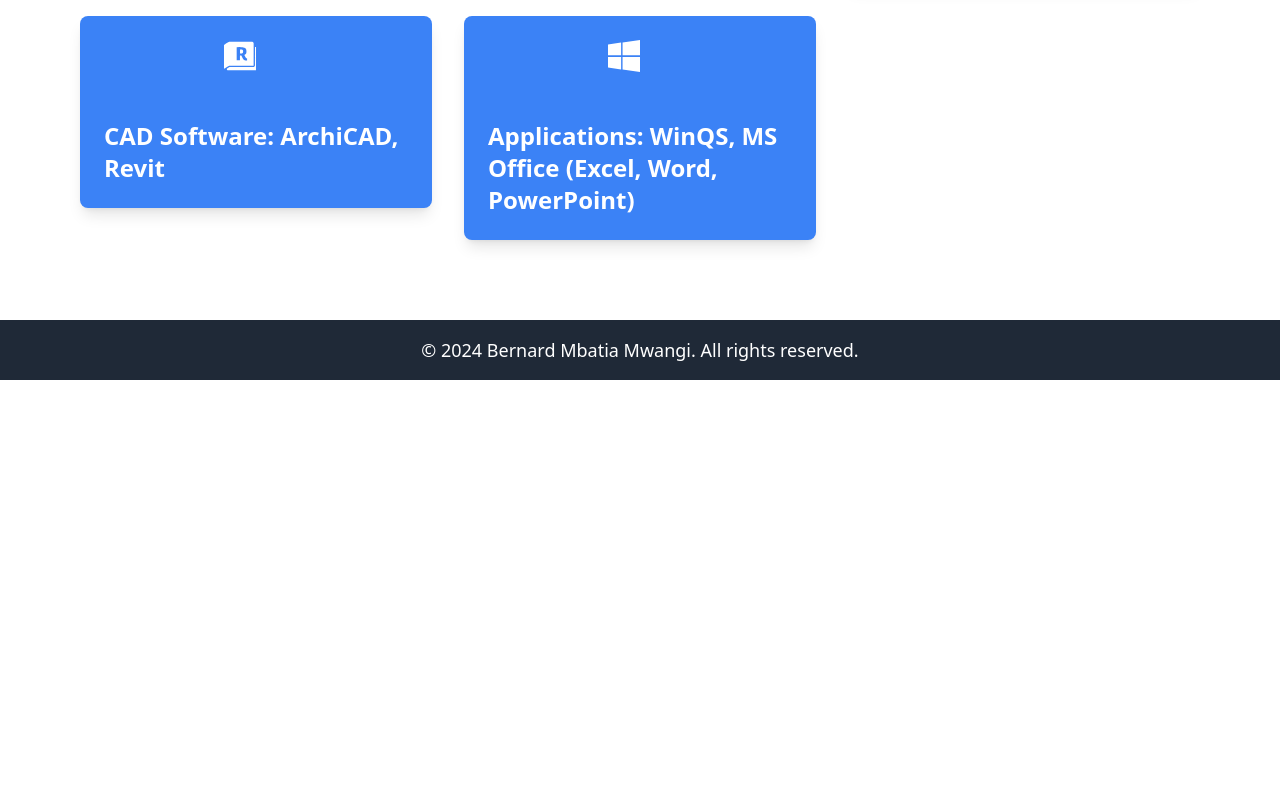
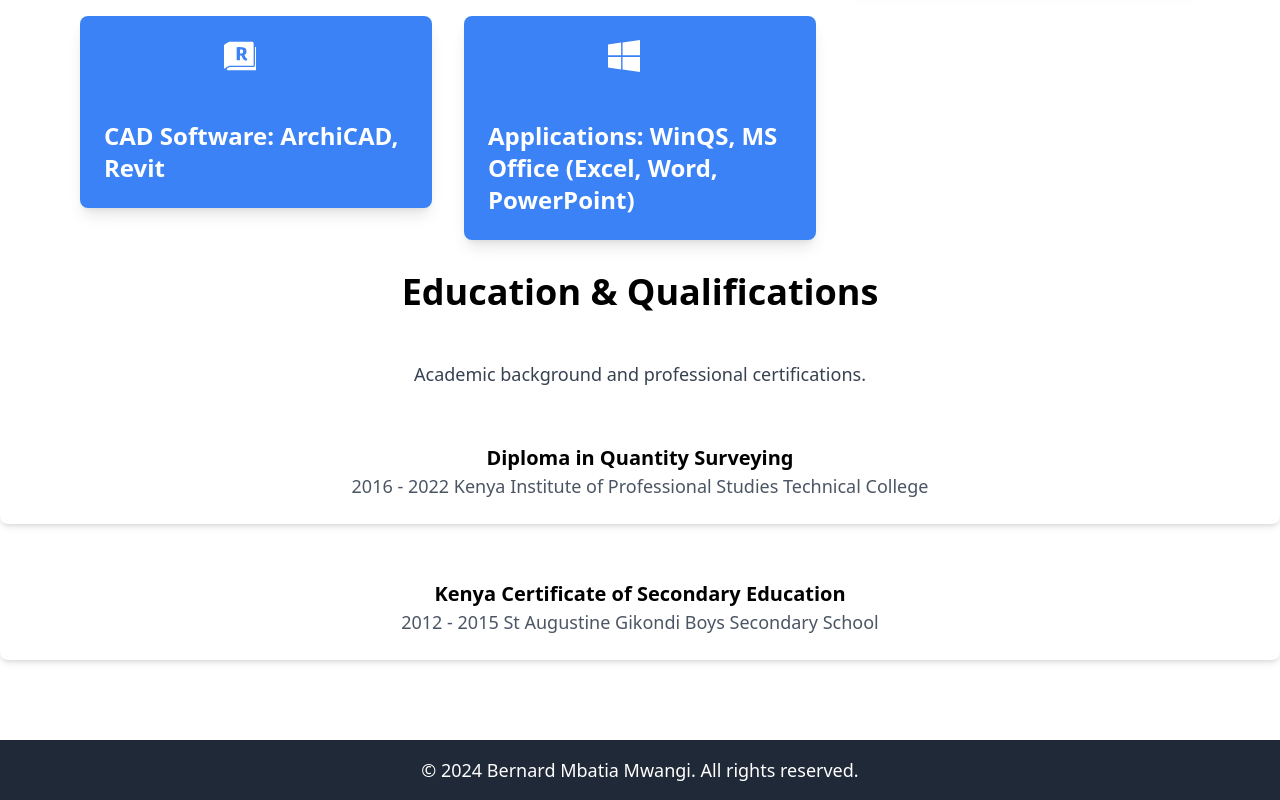
Before and after one commit to JeiKiarie/mbatia-cv-website, a Next.js app: page /skills in a window 1280 px wide. Shown: the part 666-1466 px from the top of the page. Before the commit the page ends 1046 px from the top, so only its background shows below. Built offline with nearby package versions, Linux system fonts and the light colour scheme.

Commit message:
added new section

```diff
--- a/app/contact/page.jsx
+++ b/app/contact/page.jsx
@@ -29,17 +29,15 @@
 						<h3 className="text-3xl font-bold">Contact Details</h3>
 						<div className="flex items-center">
 							<FaPhoneAlt className="text-xl mr-4" />
-							<span className="text-lg">+254 722 711162</span>
+							<span className="text-lg">+254 799 314567</span>
 						</div>
 						<div className="flex items-center">
 							<FaEnvelope className="text-xl mr-4" />
-							<span className="text-lg">kiarie@microstation.co.ke</span>
+							<span className="text-lg">b.m.mbatia@gmail.com</span>
 						</div>
 						<div className="flex items-center">
 							<FaMapMarkerAlt className="text-xl mr-4" />
-							<span className="text-lg">
-								New Doonholm Road, Doonholm, Nairobi, Kenya
-							</span>
+							<span className="text-lg">Nairobi, Kenya</span>
 						</div>
 						<div className="flex items-center">
 							<FaLinkedin className="text-xl mr-4" />
@@ -47,7 +45,7 @@
 								href="https://www.linkedin.com/in/yourprofile"
 								target="_blank"
 								className="text-lg hover:underline">
-								linkedin.com/in/jeikiarie
+								linkedin.com/in/mbatia
 							</a>
 						</div>
 					</div>
--- a/app/skills/page.jsx
+++ b/app/skills/page.jsx
@@ -89,6 +89,40 @@
 					{/* <!-- Additional skills go here --> */}
 				</div>
 			</div>
+			{/* Education & Qualifications Section */}
+			<div className="mt-8">
+				<h2 className="text-4xl font-extrabold text-center">
+					Education & Qualifications
+				</h2>
+				<p className="text-lg text-center text-gray-700 mt-4">
+					Academic background and professional certifications.
+				</p>
+				{/* Education List */}
+				<div className="mt-8 space-y-8">
+					<div className="bg-white p-6 shadow-md rounded-lg text-center">
+						<h3 className="text-xl font-bold">Diploma in Quantity Surveying</h3>
+						<p className="text-gray-600">
+							2016 - 2022 Kenya Institute of Professional Studies Technical
+							College
+						</p>
+						{/* <p className="text-gray-500 mt-2">
+							Graduated with honours
+						</p> */}
+					</div>
+
+					<div className="bg-white p-6 shadow-md rounded-lg text-center">
+						<h3 className="text-xl font-bold">
+							Kenya Certificate of Secondary Education
+						</h3>
+						<p className="text-gray-600">
+							2012 - 2015 St Augustine Gikondi Boys Secondary School
+						</p>
+						{/* <p className="text-gray-500 mt-2">
+							Specialization in project management methodologies and tools.
+						</p> */}
+					</div>
+				</div>
+			</div>
 		</section>
 	);
 }
```
